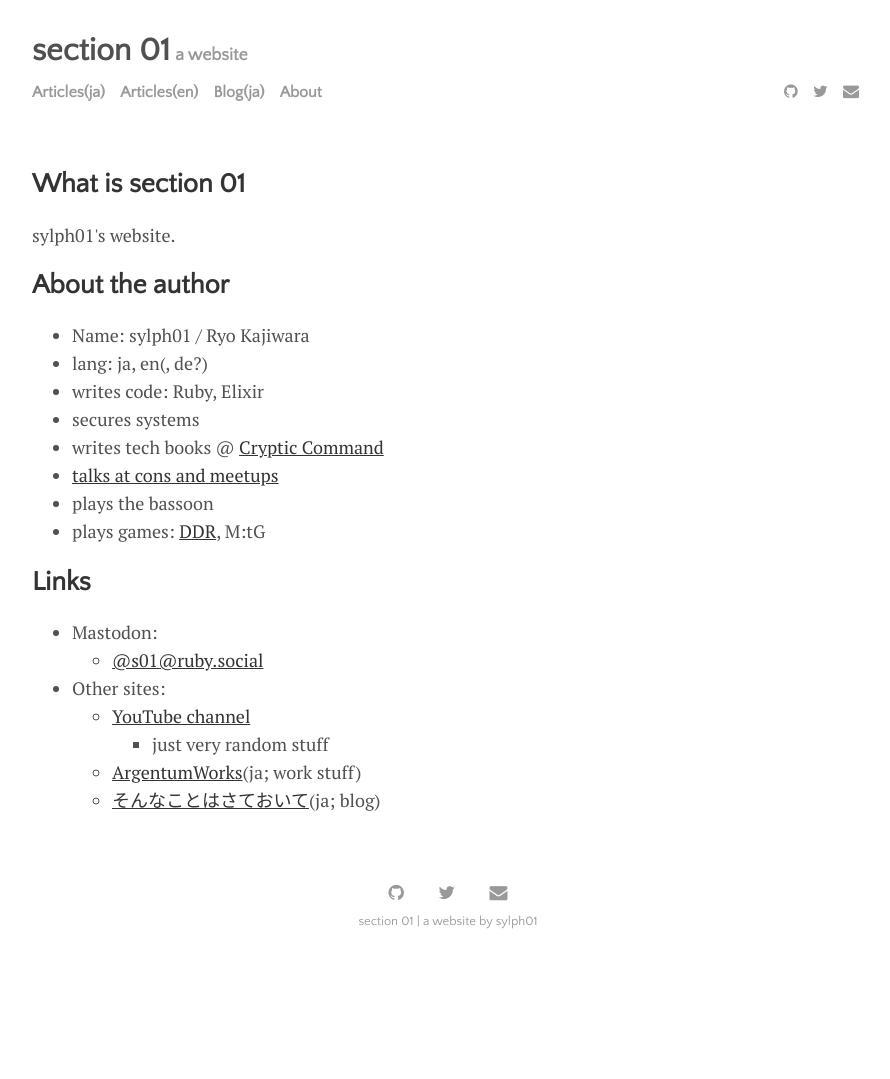
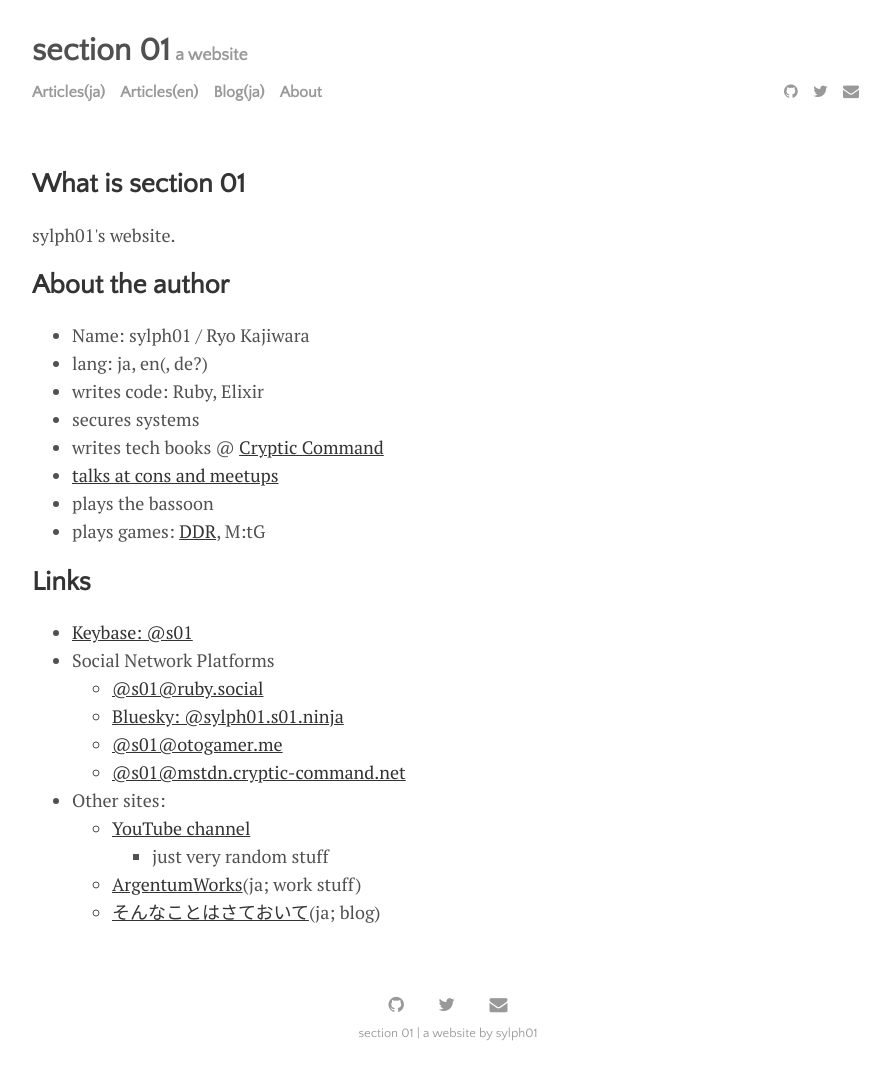
Before and after one commit to sylph01/sylph01.github.io, a Jekyll site: the page built from about.html, in a window 1280 px wide. Shown: the whole page, without its empty margins (192-1082 px from the left). Built offline with Jekyll 4.4.1, drawn with Linux system fonts in a browser that asks for light colours; nearby versions of some CDN libraries; before the commit the page ends 967 px from its top, so only the background shows below that.

Commit message:
Add info on Keybase account, update about page

```diff
--- a/about.html
+++ b/about.html
@@ -23,9 +23,13 @@ title: About
 <h2>Links</h2>
 
 <ul>
-    <li>Mastodon:</li>
+    <li><a href="https://keybase.io/s01">Keybase: @s01</a></li>
+    <li>Social Network Platforms</li>
     <ul>
-        <li><a rel="me" href="https://ruby.social/@s01">@s01@ruby.social</a></li>
+        <li><a href="https://ruby.social/@s01">@s01@ruby.social</a></li>
+        <li><a href="https://bsky.app/profile/sylph01.s01.ninja">Bluesky: @sylph01.s01.ninja</a></li>
+        <li><a href="https://otogamer.me/@s01">@s01@otogamer.me</a></li>
+        <li><a href="https://mstdn.cryptic-command.net/@s01">@s01@mstdn.cryptic-command.net</a></li>
     </ul>
     <li>Other sites:</li>
     <ul>
```
Also changed, not shown: _posts/2023-07-02-nightbird-lost-wing.md (+4 -0 lines).
